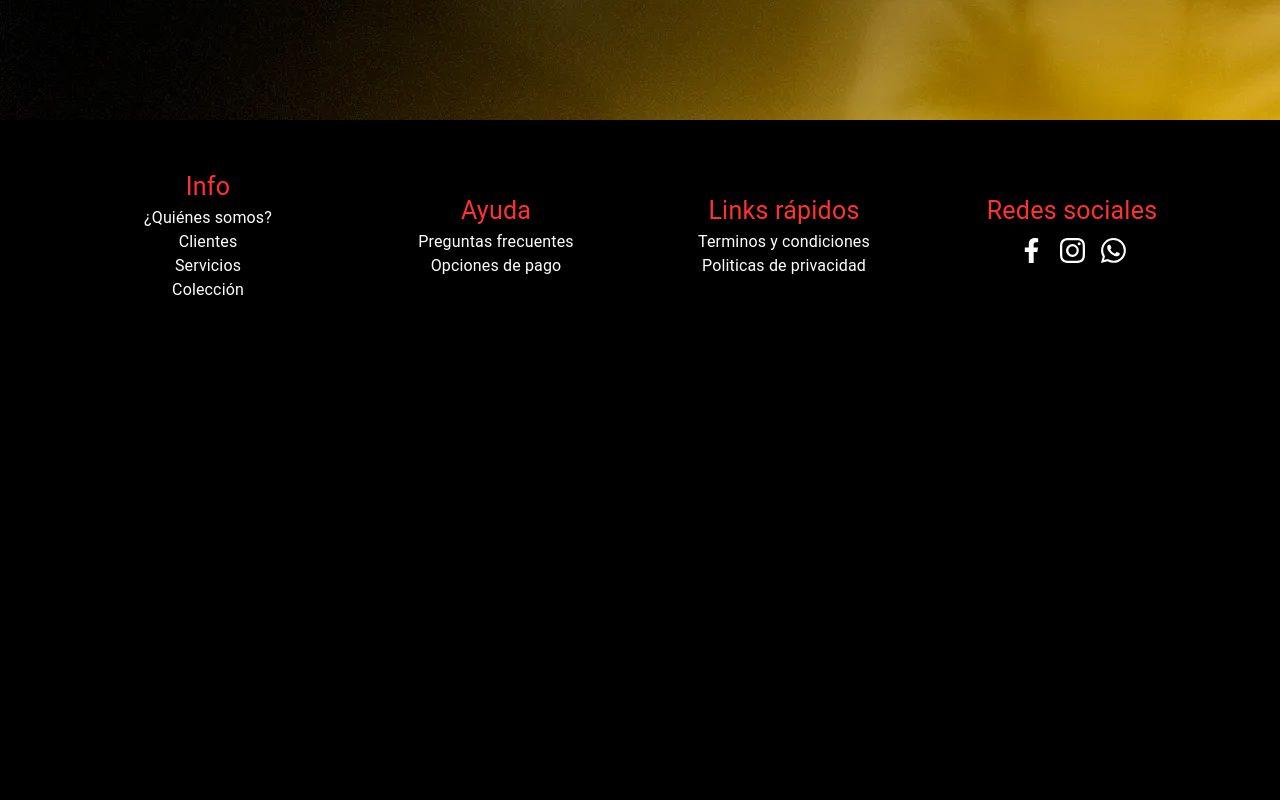
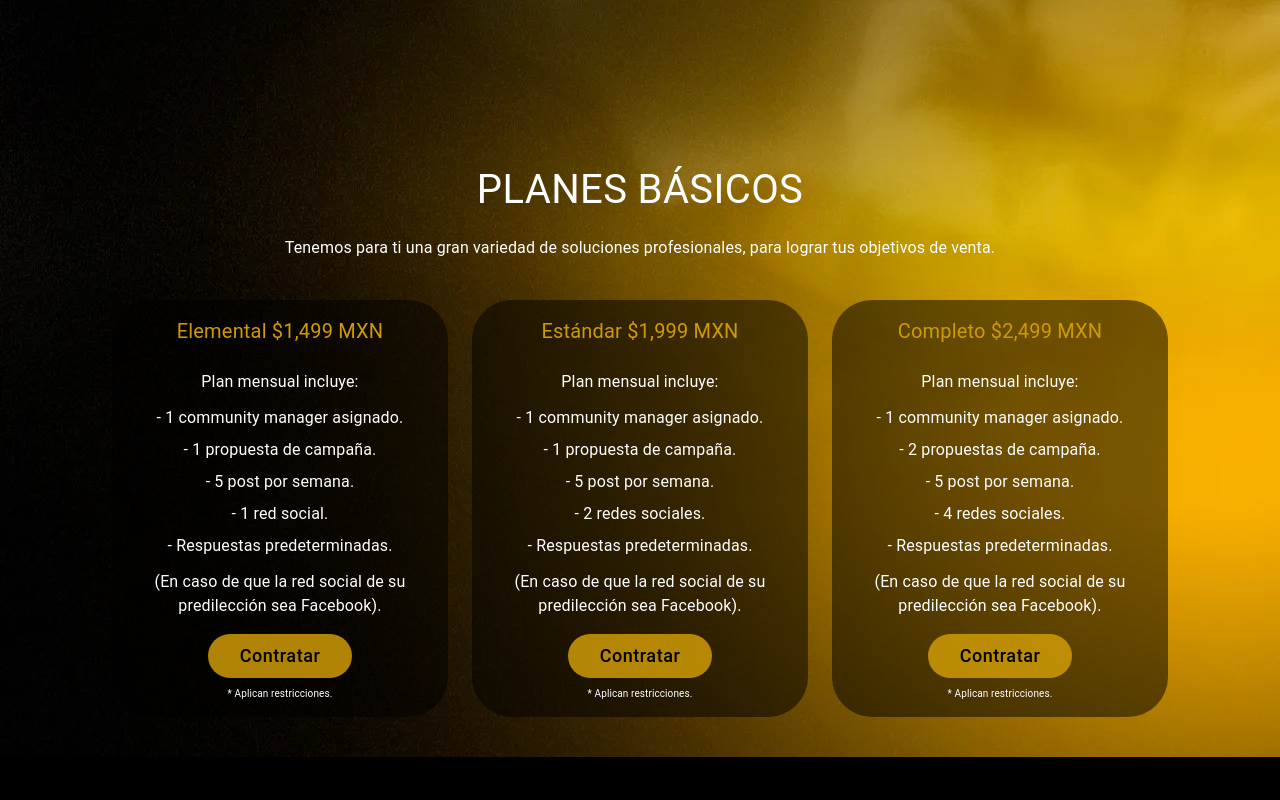
Before and after one commit to rjla-developer/React-NextJS-Pag-Carboncillo, a Next.js app: page /servicios/social-media in a window 1280 px wide. Shown: the part 680-1480 px from the top of the page. Before the commit the page ends 1030 px from the top, so only its background shows below. Built offline with nearby package versions, Linux system fonts and the light colour scheme.

Commit message:
Se termino el diseño responsivo para la sección ServiceSectionWelcome. Se creo el componente de los cards en la sección Package. Se creo la sección ServiceSectionpackage.

```diff
--- a/src/app/servicios/social-media/page.jsx
+++ b/src/app/servicios/social-media/page.jsx
@@ -7,6 +7,7 @@ import { Container } from "@mui/material";
 
 //Components:
 import ServiceSectionWelcome from "@/assets/components/services/ServiceSectionWelcome";
+import ServiceSectionPackage from "@/assets/components/services/ServiceSectionPackage";
 
 function Servicio() {
   return (
@@ -15,6 +16,7 @@ function Servicio() {
       className="container-service-social-media"
     >
       <ServiceSectionWelcome />
+      <ServiceSectionPackage />
     </Container>
   );
 }
--- /dev/null
+++ b/src/assets/components/services/ComponentsServicesSectionPackage/CardPackage.jsx
@@ -0,0 +1,69 @@
+import React from "react";
+
+//Material UI:
+import {
+  Box,
+  Button,
+  Grid,
+  List,
+  ListItem,
+  ListItemText,
+  Typography,
+} from "@mui/material";
+
+function CardPackage({dataItem}) {
+  return (
+    <Grid xs={12} lg={3.5}>
+      <Box
+        sx={{
+          p: 2,
+          textAlign: "center",
+          backgroundColor: "rgba(0, 0, 0, 0.5)",
+          borderRadius: 10,
+          mb:{xs: 6, md: 0}
+        }}
+      >
+        <Typography sx={{ fontSize: 20, color: "rgb(207, 154, 7)" }}>
+          {dataItem.title}
+        </Typography>
+        <Typography sx={{ mt: 3 }}>Plan mensual incluye:</Typography>
+        <List>
+          {dataItem.include.map((serviceInclude) => {
+            return (
+              <ListItem key={serviceInclude} sx={{ p: 0 }}>
+                <ListItemText
+                  sx={{ textAlign: "center" }}
+                  primary={`- ${serviceInclude}`}
+                />
+              </ListItem>
+            );
+          })}
+        </List>
+
+        {dataItem.restrictions ? (
+          <Typography>{dataItem.restrictions}</Typography>
+        ) : null}
+
+        <Button
+          sx={{
+            color: "black",
+            backgroundColor: "rgb(207, 154, 7, 0.85)",
+            mt: 2,
+            px: 4,
+            borderRadius: 25,
+            "&:hover": { backgroundColor: "rgb(207, 154, 7)" },
+          }}
+        >
+          Contratar
+        </Button>
+        {dataItem.messageRestrictions ? (
+          <Typography sx={{ mt: 1, fontSize: 10 }}>
+            * Aplican restricciones.
+          </Typography>
+        ) : null}
+      </Box>
+    </Grid>
+  );
+}
+
+export default CardPackage;
--- /dev/null
+++ b/src/assets/components/services/ServiceSectionPackage.jsx
@@ -0,0 +1,97 @@
+import React from "react";
+
+//Material UI:
+import { Box, Container, Grid, Typography } from "@mui/material";
+import CardPackage from "./ComponentsServicesSectionPackage/CardPackage";
+
+function ServiceSectionPackage() {
+  const dataPackages = [
+    {
+      id: 1,
+      title: "Elemental $1,499 MXN",
+      description: null,
+      include: [
+        "1 community manager asignado.",
+        "1 propuesta de campaña.",
+        "5 post por semana.",
+        "1 red social.",
+        "Respuestas predeterminadas.",
+      ],
+      restrictions:
+        "(En caso de que la red social de su predilección sea Facebook).",
+      messageRestrictions: true,
+    },
+    {
+      id: 2,
+      title: "Estándar $1,999 MXN",
+      description: null,
+      include: [
+        "1 community manager asignado.",
+        "1 propuesta de campaña.",
+        "5 post por semana.",
+        "2 redes sociales.",
+        "Respuestas predeterminadas.",
+      ],
+      restrictions:
+        "(En caso de que la red social de su predilección sea Facebook).",
+      messageRestrictions: true,
+    },
+    {
+      id: 3,
+      title: "Completo $2,499 MXN",
+      description: null,
+      include: [
+        "1 community manager asignado.",
+        "2 propuestas de campaña.",
+        "5 post por semana.",
+        "4 redes sociales.",
+        "Respuestas predeterminadas.",
+      ],
+      restrictions:
+        "(En caso de que la red social de su predilección sea Facebook).",
+      messageRestrictions: true,
+    },
+  ];
+
+  return (
+    <Container sx={{ color: "white", py: 5 }}>
+      <Grid container >
+        <Grid item xs={12}>
+          <Box>
+            <Typography
+              sx={{
+                textTransform: "uppercase",
+                textAlign: "center",
+                fontSize: { xs: 30, lg: 40 },
+              }}
+            >
+              Planes básicos
+            </Typography>
+            <Typography sx={{ textAlign: "center", mt: 2 }}>
+              Tenemos para ti una gran variedad de soluciones profesionales,
+              para lograr tus objetivos de venta.
+            </Typography>
+          </Box>
+        </Grid>
+        <Grid item xs={12}>
+          <Grid
+            container
+            columnGap={3}
+            sx={{
+              mt: 5,
+              display: "flex",
+              alignItems: "center",
+              justifyContent: "center",
+            }}
+          >
+            {dataPackages.map((dataItem) => {
+              return <CardPackage key={dataItem.id} dataItem={dataItem} />;
+            })}
+          </Grid>
+        </Grid>
+      </Grid>
+    </Container>
+  );
+}
+
+export default ServiceSectionPackage;
--- a/src/assets/components/services/ServiceSectionWelcome.jsx
+++ b/src/assets/components/services/ServiceSectionWelcome.jsx
@@ -9,7 +9,8 @@ function ServiceSectionWelcome() {
       <Grid container>
         <Grid
           item
-          xs={7}
+          xs={12}
+          md={7}
           sx={{
             display: "flex",
             alignItems: "center",
@@ -17,12 +18,11 @@ function ServiceSectionWelcome() {
             height: "100vh",
           }}
         >
-          <Box>
+          <Box sx={{textAlign: {xs: "center", md: "start"},}}>
             <Typography
               sx={{
                 color: "white",
-                fontSize: { xs: 40, md: 60, lg: 60 },
-                textAlign: "start",
+                fontSize: { xs: 40, md: 60},
                 textTransform: "uppercase",
                 mr: { xs: 0, md: 20 },
               }}
@@ -36,7 +36,7 @@ function ServiceSectionWelcome() {
             <Button
               variant="contained"
               sx={{
-                mt: 2,
+                mt: {xs: 4, md: 2},
                 color: "black",
                 backgroundColor: "#D9D9D9",
                 "&:hover": {
```
